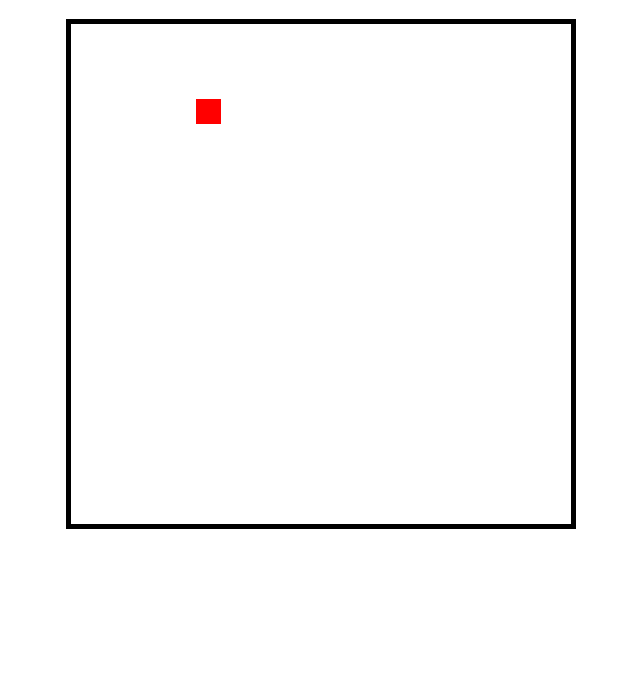
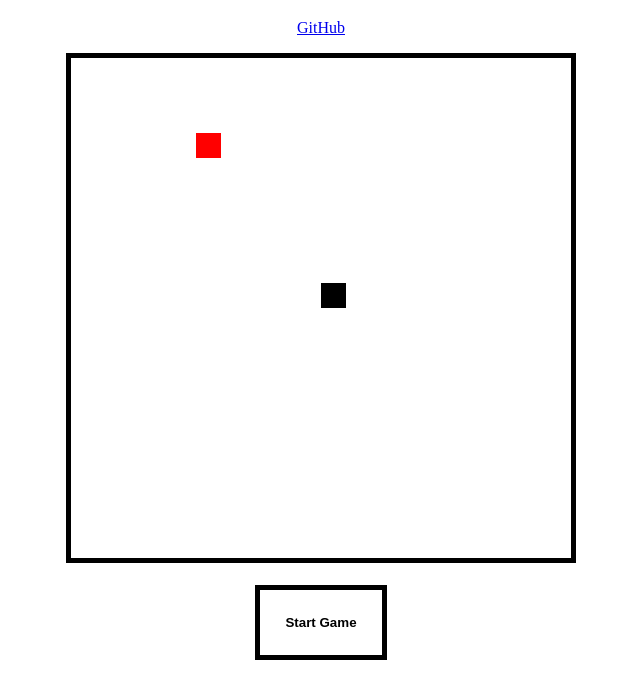
Before and after one commit to joshf26/CU-Boulder-Computer-Graphics-Club-HTML5-Canvases-Talk, a plain HTML site: page index.html in a window 1280 px wide. Shown: the part 61-760 px from the top of the page, without its empty margins (319-959 px from the left). Drawn offline with Linux system fonts and the light colour scheme.

Commit message:
Added start button and made food visible in snake.

```diff
--- a/index.css
+++ b/index.css
@@ -5,3 +5,10 @@ body {
 #canvas {
     border: 5px solid black;
 }
+
+#start-button {
+    border: 5px solid black;
+    padding: 25px;
+    background: none;
+    font-weight: bold;
+}
--- a/index.html
+++ b/index.html
@@ -8,10 +8,17 @@
 </head>
 <body>
     <h1>Snake!</h1>
+
+    <p><a href="https://git.io/fxHwS" target="_blank">GitHub</a></p>
+
     <canvas id="canvas"
             width="500"
             height="500"></canvas>
 
+    <br><br>
+
+    <button id="start-button">Start Game</button>
+
     <script src="index.js"></script>
 </body>
 </html>
--- a/index.js
+++ b/index.js
@@ -6,6 +6,7 @@ const NUM_TILES_Y = HEIGHT/TILE_SIZE;
 const NUM_TILES = NUM_TILES_X * NUM_TILES_Y;
 const STEP_INTERVAL = 100;
 
+let startButton = document.getElementById('start-button');
 let canvas = document.getElementById('canvas');
 let context = canvas.getContext('2d');
 
@@ -14,10 +15,9 @@ let posY = Math.floor(NUM_TILES_Y/2);
 let direction = 'N';
 let oldDirection = 'N';
 let buffer = [];
-let nextStepIncrease = false;
+let ateFood = false;
 
-let foodX = 0;
-let foodY = 0;
+let foodX, foodY;
 
 let score = 0;
 
@@ -26,67 +26,35 @@ function drawSnakePiece(x, y) {
     context.fillRect(x * TILE_SIZE, y * TILE_SIZE, TILE_SIZE, TILE_SIZE);
 }
 
+function drawDigestedFood(x, y) {
+    context.fillStyle = '#FF0000';
+
+    context.beginPath();
+    context.arc((x+0.5) * TILE_SIZE, (y+0.5) * TILE_SIZE, TILE_SIZE/4, 0, 2*Math.PI, false);
+    context.closePath();
+
+    context.fill();
+}
+
 function clearTile(x, y) {
     context.fillStyle = "#FFFFFF";
     context.fillRect(x * TILE_SIZE, y * TILE_SIZE, TILE_SIZE, TILE_SIZE);
 }
 
-function step() {
-    console.log("test!");
-
-    oldDirection = direction;
-
-    if (!nextStepIncrease) {
-        let tailPos = buffer.shift();
-        if (tailPos) clearTile(tailPos[0], tailPos[1]);
-    }
-    else nextStepIncrease = false;
-
-    if (direction === 'N') posY--;
-    else if (direction === 'E') posX++;
-    else if (direction === 'S') posY++;
-    else if (direction === 'W') posX--;
-
-    // Check if self is hit.
+function tileHasSnakePiece(x, y) {
     for (let bufferElement of buffer)
-        if (bufferElement.toString() === [posX, posY].toString())
-            die(false);
-
-    // Check if side is hit.
-    if (posX >= NUM_TILES_X || posX < 0 || posY >= NUM_TILES_Y || posY < 0)
-        die(false);
-
-    // Check if food is hit.
-    if (posX === foodX && posY === foodY) {
-        score++;
-        nextStepIncrease = true;
-    }
-
-    drawSnakePiece(posX, posY);
-    buffer.push([posX, posY]);
-
-    if (nextStepIncrease) {
-        // If we have filled up the whole board, we win!
-        if (buffer.length === NUM_TILES) {
-            die(true);
-            return;
-        }
-        addFood();
-    }
+        if (bufferElement.toString() === [x, y].toString())
+            return true;
+    return false;
 }
 
 function addFood() {
     // We have to make sure to not place a piece of food in an occupied tile.
-    let good = false;
-    while (!good) {
+    do {
         foodX = Math.floor(Math.random() * NUM_TILES_X);
         foodY = Math.floor(Math.random() * NUM_TILES_Y);
-
-        good = true;
-        for (let bufferElement of buffer)
-            if (bufferElement.toString() === [foodX, foodY].toString())
-                good = false;
     }
+    while (tileHasSnakePiece(foodX, foodY));
 
     context.fillStyle = "#FF0000";
     context.fillRect(foodX * TILE_SIZE, foodY * TILE_SIZE, TILE_SIZE, TILE_SIZE);
@@ -98,13 +66,60 @@ function die(win) {
     window.location.reload();
 }
 
-document.addEventListener('keydown', function(event) {
-         if (event.keyCode === 37 && oldDirection !== 'E') direction = 'W';
-    else if (event.keyCode === 38 && oldDirection !== 'S') direction = 'N';
-    else if (event.keyCode === 39 && oldDirection !== 'W') direction = 'E';
-    else if (event.keyCode === 40 && oldDirection !== 'N') direction = 'S';
+function step() {
+    oldDirection = direction;
+
+    if (!ateFood) {
+        let tailPos = buffer.shift();
+        if (tailPos) clearTile(tailPos[0], tailPos[1]);
+    }
+    else ateFood = false;
+
+    if (direction === 'N') posY--;
+    else if (direction === 'E') posX++;
+    else if (direction === 'S') posY++;
+    else if (direction === 'W') posX--;
+
+    // Check if self is hit.
+    if (tileHasSnakePiece(posX, posY)) die(false);
+
+    // Check if side is hit.
+    if (posX >= NUM_TILES_X || posX < 0 || posY >= NUM_TILES_Y || posY < 0)
+        die(false);
+
+    // Check if food is hit.
+    if (posX === foodX && posY === foodY) {
+        score++;
+        ateFood = true;
+    }
+
+    drawSnakePiece(posX, posY);
+    buffer.push([posX, posY]);
+
+    if (ateFood) {
+        // If we have filled up the whole board, we win!
+        if (buffer.length === NUM_TILES) {
+            die(true);
+            return;
+        }
+
+        drawDigestedFood(posX, posY);
+        addFood();
+    }
+}
+
+startButton.addEventListener('click', function () {
+    startButton.style.display = 'none';
+
+    setInterval(step, STEP_INTERVAL);
+
+    document.addEventListener('keydown', function(event) {
+             if (event.keyCode === 37 && oldDirection !== 'E') direction = 'W';
+        else if (event.keyCode === 38 && oldDirection !== 'S') direction = 'N';
+        else if (event.keyCode === 39 && oldDirection !== 'W') direction = 'E';
+        else if (event.keyCode === 40 && oldDirection !== 'N') direction = 'S';
+    });
 });
 
-setInterval(step, STEP_INTERVAL);
 step();
 addFood();
```
